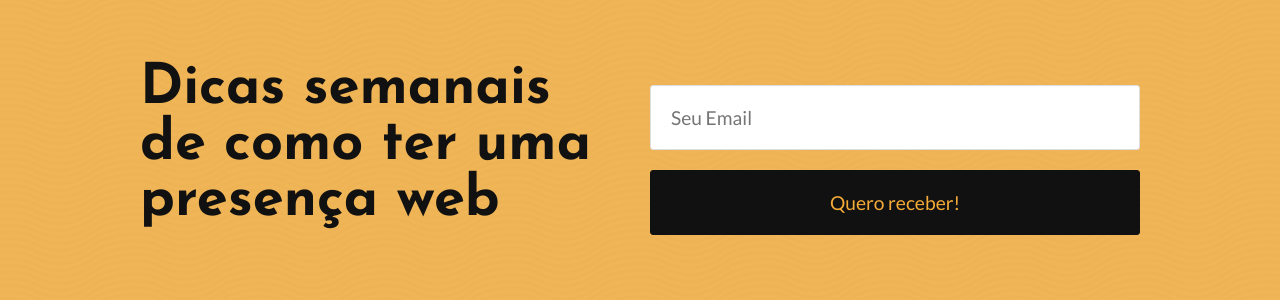
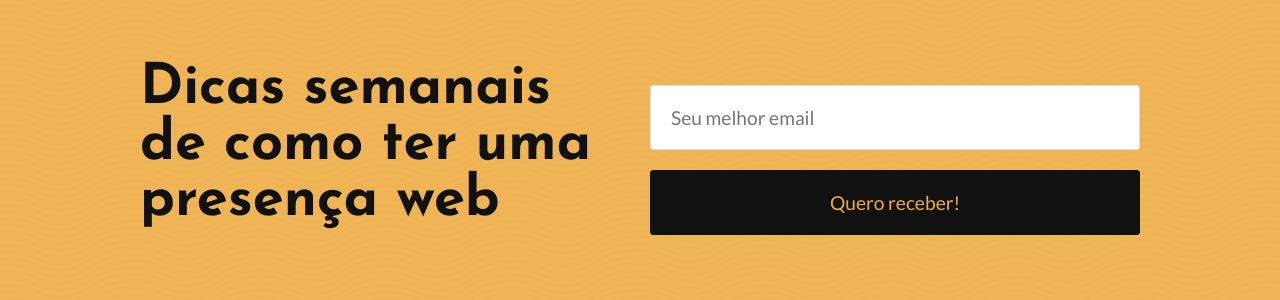
Before and after one commit to jeffklister/urban, a Jekyll site: the page built from _posts/2017-06-27-SEO.md, in a window 1280 px wide. Shown: the part 1649-1949 px from the top of the page. Built offline with Jekyll 4.4.1, drawn with Linux system fonts in a browser that asks for light colours; comment, search, counter and statistics services are not loaded.

Commit message:
newsletter mailchimp

```diff
--- a/_layouts/default.html
+++ b/_layouts/default.html
@@ -8,8 +8,7 @@
 
 	<link rel="stylesheet" href="{{ site.baseurl }}/css/screen.css">
 
-	<link rel="apple-touch-icon" href="{{ site.baseurl }}/apple-touch-icon.png">
-	<link rel="icon" type="image/png" href="{{ site.baseurl }}/touch-icon.png" sizes="192x192">
+	<link href="//cdn-images.mailchimp.com/embedcode/horizontal-slim-10_7.css" rel="stylesheet" type="text/css">
 	<link rel="icon" type="image/png" href="{{ site.baseurl }}/images/favicon.png">
 
 	{% seo %}
--- a/_layouts/post.html
+++ b/_layouts/post.html
@@ -17,8 +17,28 @@
 					<h2>Dicas semanais de como ter uma presença web</h2>
 				</div>
 				<div>
-					<input type="text" name="first-name" placeholder="Seu Email" />
-					<input type="submit" value="Quero receber!" />
+					<!-- <input type="text" name="first-name" placeholder="Seu Email" />
+					<input type="submit" value="Quero receber!" /> -->
+
+
+					<!-- Begin MailChimp Signup Form -->
+
+
+<div id="mc_embed_signup">
+<form action="//castledev.us16.list-manage.com/subscribe/post?u=4c6a7b6ee15e8fd0e7700919e&amp;id=3250bc1f5e" method="post" id="mc-embedded-subscribe-form" name="mc-embedded-subscribe-form" class="validate" target="_blank" novalidate>
+    <div id="mc_embed_signup_scroll">
+
+	<input type="email" value="" name="EMAIL"  id="mce-EMAIL" placeholder="Seu melhor email" required>
+    <!-- real people should not fill this in and expect good things - do not remove this or risk form bot signups-->
+
+		<input type="hidden" name="b_4c6a7b6ee15e8fd0e7700919e_3250bc1f5e" tabindex="-1" value="">
+    <input type="submit" value="Quero receber!" name="subscribe" id="mc-embedded-subscribe">
+    </div>
+</form>
+</div>
+
+<!--End mc_embed_signup-->
+
 				</div>
 			</div>
 
```
Also changed, not shown: _posts/2017-06-25-inbound-marketing.md (+1 -0 lines).
